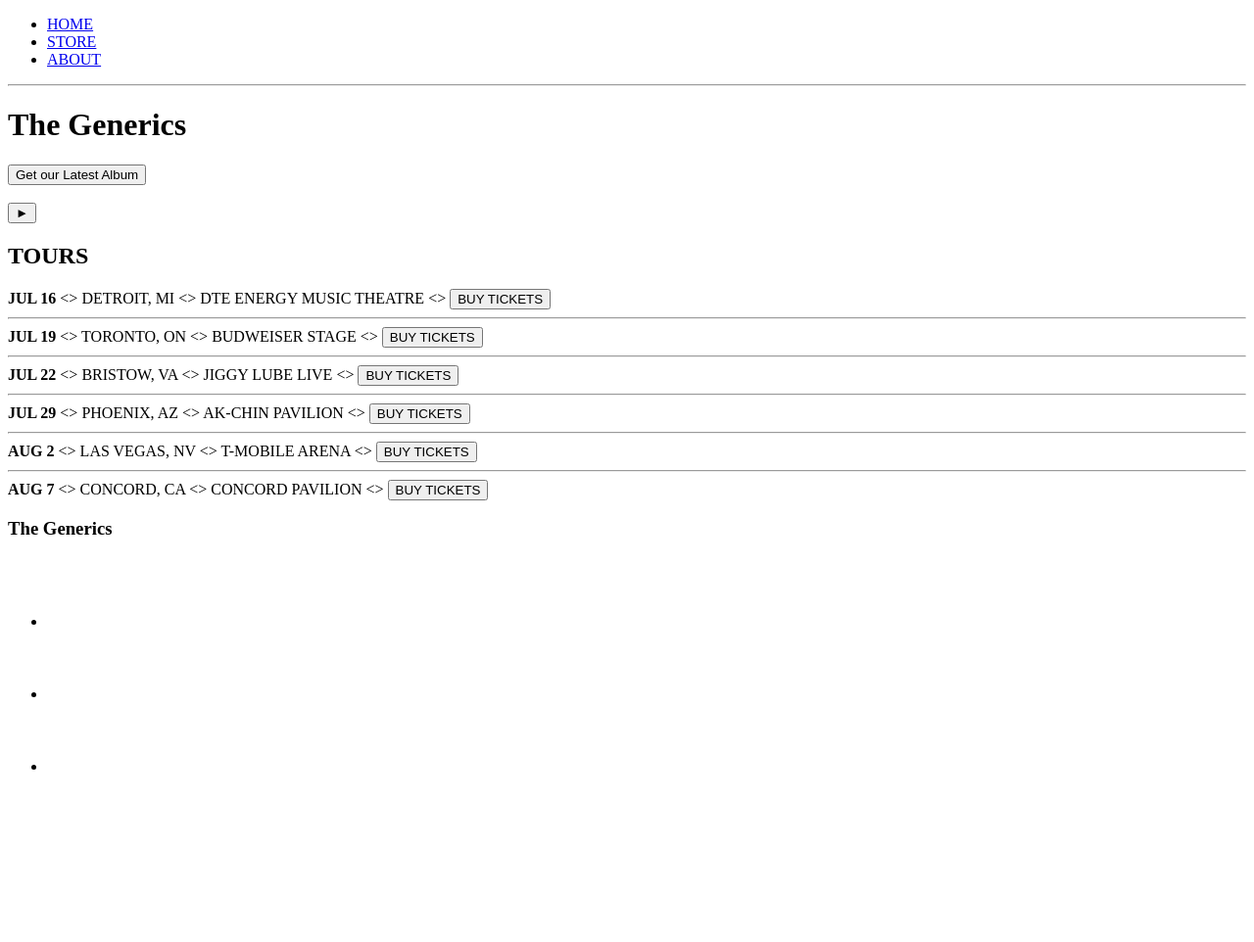
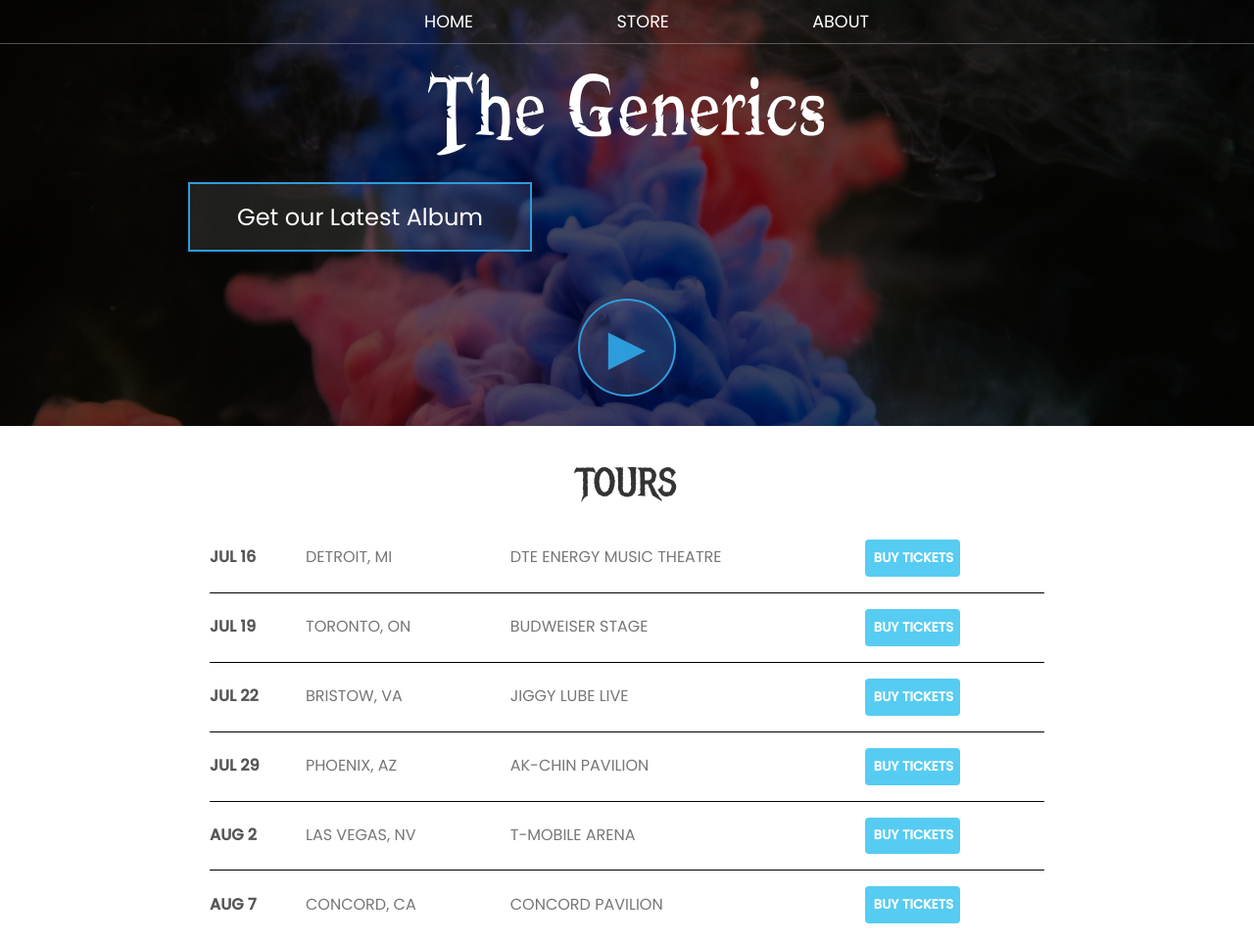
Before and after one commit to IamVenki123/HTML_CSS_Project, a plain HTML site: page index.html in a window 1280 px wide. Shown: the top 962 px of the page at 98% size. Before the commit the page ends 808 px from the top, so only its background shows below. Drawn offline with Linux system fonts and the light colour scheme; files whose address does not match are found by name.

Commit message:
styled index page with css

```diff
--- a/index.html
+++ b/index.html
@@ -5,91 +5,67 @@
     <meta http-equiv="X-UA-Compatible" content="IE=edge">
     <meta name="viewport" content="width=device-width, initial-scale=1.0">
     <title>The Generics | Index page</title>
+    <link rel="stylesheet" href="styles.css" />
 </head>
 <body>
-    <header>
-        <nav>
+    <header class="main-header">
+        <nav class="nav main-nav">
             <ul>
                 <li><a href="index.html">HOME</a></li>
                 <li><a href="store.html">STORE</a></li>
                 <li><a href="about.html">ABOUT</a></li>
             </ul>
         </nav>
-        <hr>
-        <h1>The Generics</h1>
-        <button type="button">Get our Latest Album</button>
-        <br>
-        <br>
-        <!--TODO: Find a suitable background image -->
-        <button type="button">&#9658</button>
+        <h1 class="band-name band-name-large">The Generics</h1>
+        <div class="container">
+            <button class="btn btn-header" type="button">Get our Latest Album</button>
+         </div>
+        <button class="btn btn-header btn-play" type="button">&#9658</button>
     </header>
-    <section>
-        <h2>TOURS</h2>
+    <section class="content-section container">
+        <h2 class="section-header">TOURS</h2>
         <div>
-            <div>
-                <strong>JUL 16</strong>
-                &lt;&gt;
-                <span>DETROIT, MI</span>
-                &lt;&gt;
-                <span>DTE ENERGY MUSIC THEATRE</span>
-                &lt;&gt;
-                <button type="button">BUY TICKETS</button>
-                <hr>
+            <div class="tour-row">
+                <span class="tour-item tour-date">JUL 16</span>
+                <span class="tour-item tour-city">DETROIT, MI</span>
+                <span class="tour-item tour-arena">DTE ENERGY MUSIC THEATRE</span>
+                <button type="button" class="btn tour-item tour-btn btn-primary">BUY TICKETS</button>
             </div>
-            <div>
-                <strong>JUL 19</strong>
-                &lt;&gt;
-                <span>TORONTO, ON</span>
-                &lt;&gt;
-                <span>BUDWEISER STAGE</span>
-                &lt;&gt;
-                <button type="button">BUY TICKETS</button>
-                <hr>
+            <div class="tour-row">
+                <span class="tour-item tour-date">JUL 19</span>
+                <span class="tour-item tour-city">TORONTO, ON</span>
+                <span class="tour-item tour-arena">BUDWEISER STAGE</span>
+                <button type="button" class="btn tour-item tour-btn btn-primary">BUY TICKETS</button>
             </div>
-            <div>
-                <strong>JUL 22</strong>
-                &lt;&gt;
-                <span>BRISTOW, VA</span>
-                &lt;&gt;
-                <span>JIGGY LUBE LIVE</span>
-                &lt;&gt;
-                <button type="button">BUY TICKETS</button>
-                <hr>
+            <div class="tour-row">
+                <span class="tour-item tour-date">JUL 22</span>
+                <span class="tour-item tour-city">BRISTOW, VA</span>
+                <span class="tour-item tour-arena">JIGGY LUBE LIVE</span>
+                <button type="button" class="btn tour-item tour-btn btn-primary">BUY TICKETS</button>
             </div>
-            <div>
-                <strong>JUL 29</strong>
-                &lt;&gt;
-                <span>PHOENIX, AZ</span>
-                &lt;&gt;
-                <span>AK-CHIN PAVILION</span>
-                &lt;&gt;
-                <button type="button">BUY TICKETS</button>
-                <hr>
+            <div class="tour-row">
+                <span class="tour-item tour-date">JUL 29</span>
+                <span class="tour-item tour-city">PHOENIX, AZ</span>
+                <span class="tour-item tour-arena">AK-CHIN PAVILION</span>
+                <button type="button" class="btn tour-item tour-btn btn-primary">BUY TICKETS</button>
             </div>
-            <div>
-                <strong>AUG 2</strong>
-                &lt;&gt;
-                <span>LAS VEGAS, NV</span>
-                &lt;&gt;
-                <span>T-MOBILE ARENA</span>
-                &lt;&gt;
-                <button type="button">BUY TICKETS</button>
-                <hr>
+            <div class="tour-row">
+                <span class="tour-item tour-date">AUG 2</span>
+                <span class="tour-item tour-city">LAS VEGAS, NV</span>
+                <span class="tour-item tour-arena">T-MOBILE ARENA</span>
+                <button type="button" class="btn tour-item tour-btn btn-primary">BUY TICKETS</button>
             </div>
-            <div>
-                <strong>AUG 7</strong>
-                &lt;&gt;
-                <span>CONCORD, CA</span>
-                &lt;&gt;
-                <span>CONCORD PAVILION</span>
-                &lt;&gt;
-                <button type="button">BUY TICKETS</button>
+            <div class="tour-row">
+                <span class="tour-item tour-date">AUG 7</span>
+                <span class="tour-item tour-city">CONCORD, CA</span>
+                <span class="tour-item tour-arena">CONCORD PAVILION</span>
+                <button type="button" class="btn tour-item tour-btn btn-primary">BUY TICKETS</button>
             </div>
         </div>
     </section>
-    <footer>
-        <h3>The Generics</h3>
-        <ul>
+    <footer class="main-footer main-footer-container">
+        <h3 class="band-name">The Generics</h3>
+        <ul class="nav footer-nav">
             <li>
                 <a href="https://youtube.com" target="_blank">
                     <img src="Images/YouTube Logo.png">
--- a/styles.css
+++ b/styles.css
@@ -118,3 +118,82 @@ html, body{
     width: 30px;
     height: 30px;
 }
+
+.btn{
+    text-align: center;
+    vertical-align: middle;
+    padding: .67em;
+    cursor:pointer;
+}
+
+.btn-header{
+    margin: .5em 15% 2em 15%;
+    color: white;
+    border: 2px solid #2D9CDB;
+    background-color: rgba(255,255,255,0.1);
+    border-radius: 0;
+    font-size: 1.5em;
+    font-weight: lighter;
+    padding-left: 2em;
+    padding-right: 2em;
+}
+
+.btn-header:hover{
+    background-color: rgba(255,255,255,0.3);
+}
+
+.btn-play{
+    display:block;
+    margin:0 auto;
+    color:#2D9CDB;
+    font-size: 4em;
+    border-radius: 50%;
+    padding:0;
+    width:100px;
+    height:100px;
+}
+
+.tour-row{
+    border-bottom: 1px solid black;
+    padding-bottom: 1em;
+    margin-bottom: 1em;
+}
+
+.tour-row:last-child{
+    border-bottom: none;
+}
+
+.tour-item{
+    display: inline-block;
+    padding-right: .5em;
+}
+
+.tour-date{
+    color:#555;
+    font-weight: bold;
+    width:11%;
+}
+
+.tour-city{
+    width:24%;
+}
+
+.tour-arena{
+    width:42%;
+}
+
+.tour-btn{
+    max-width:19%;
+}
+
+.btn-primary{
+    color: white;
+    background-color: #56CCF2;
+    border:none;
+    border-radius: .3em;
+    font-weight: bold;
+}
+
+.btn-primary:hover{
+    background-color: #2D9CDB;
+}
```
